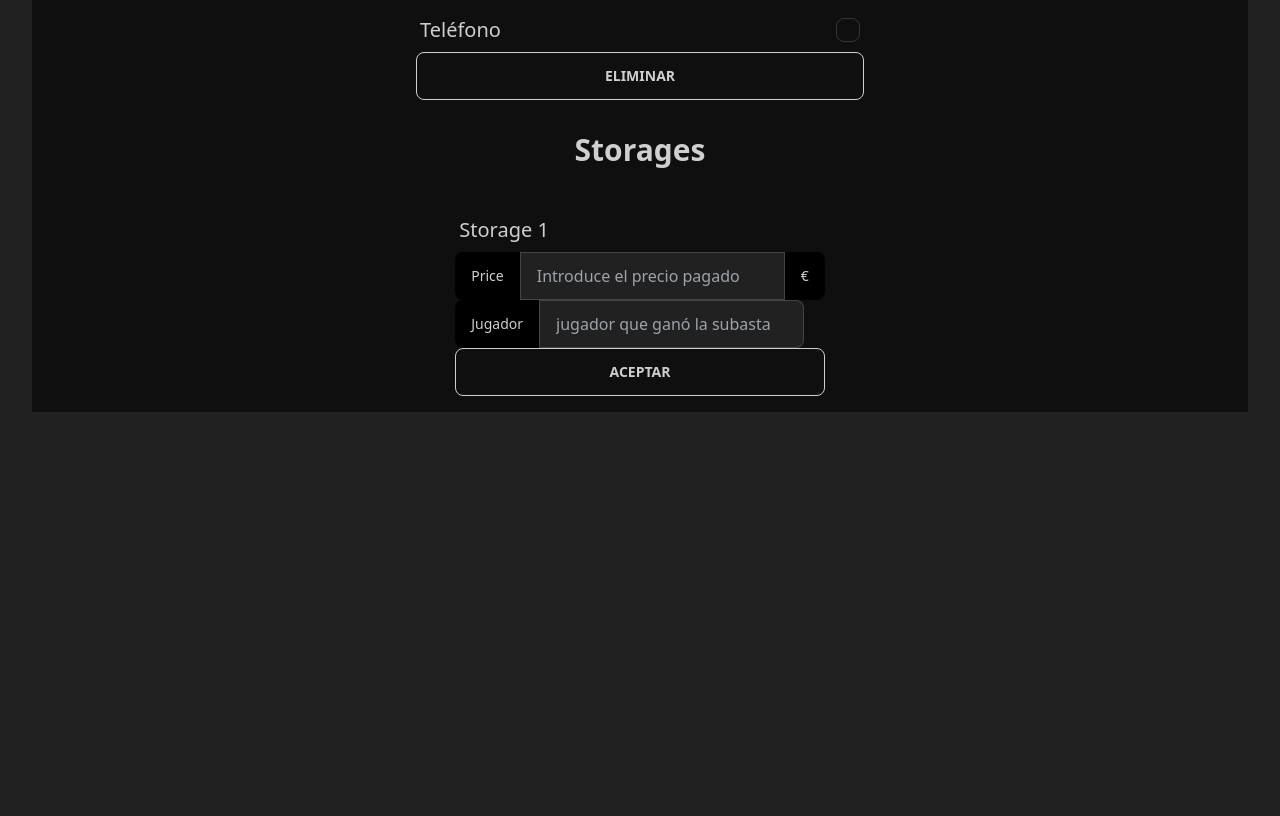
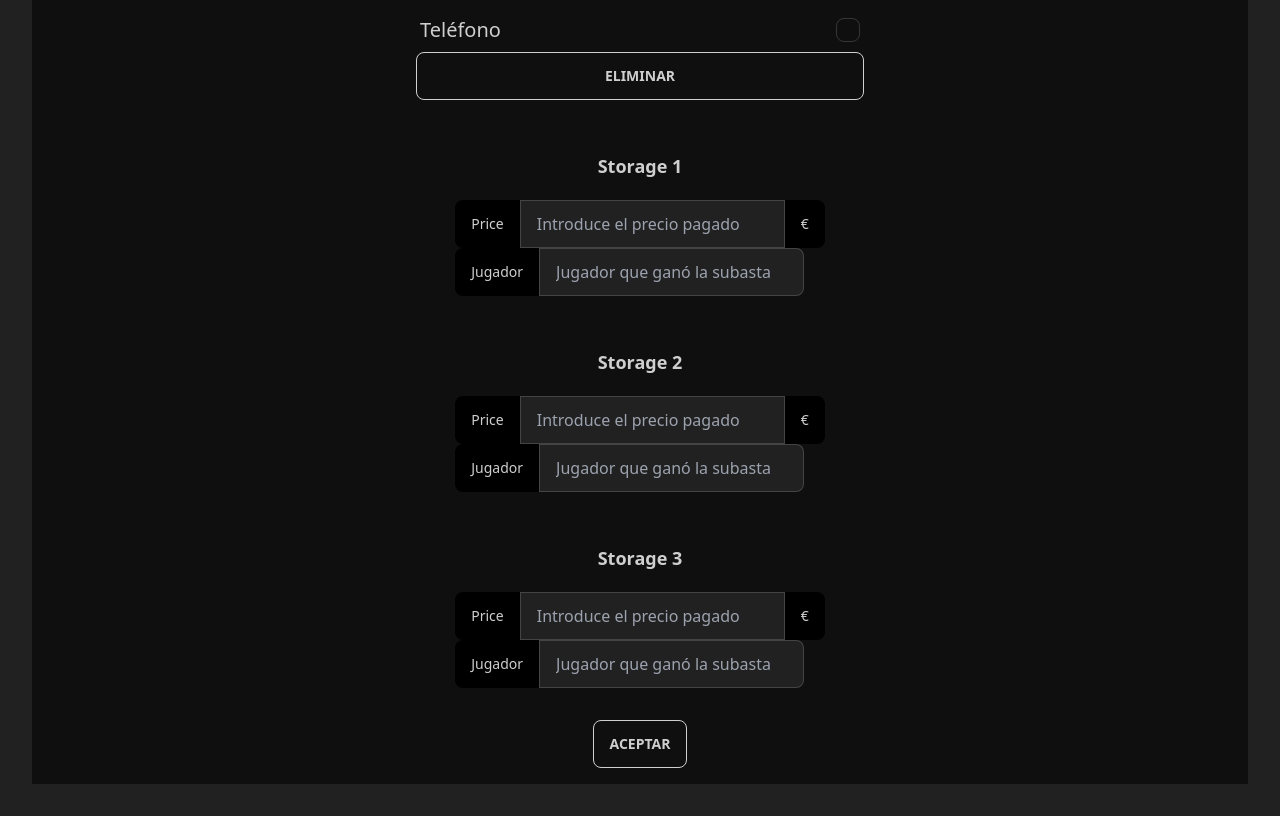
Before and after one commit to cris-casas/SPRINT-9, a React (Vite) app: page /storages in a window 1280 px wide. Shown: the part 627-1443 px from the top of the page. Before the commit the page ends 1071 px from the top, so only its background shows below. Built offline with nearby package versions, Linux system fonts and the light colour scheme.

Commit message:
storages-ok

```diff
--- a/src/pages/StoragesPage.jsx
+++ b/src/pages/StoragesPage.jsx
@@ -7,6 +7,27 @@ const DashboardPage = () => {
     { id: 3, name: 'Lámpara', prices: { priceOptionA: 30, priceOptionB: 31, priceOptionC: 32, priceOptionD: 33 }, selectedPrice: null, storage: ['Storage 2','Storage 3'] },
     { id: 4, name: 'Reloj', prices: { priceOptionA: 40, priceOptionB: 41, priceOptionC: 42, priceOptionD: 43 }, selectedPrice: null, storage: ['Storage 2','Storage 3'] },
     { id: 5, name: 'Teléfono', prices: { priceOptionA: 50, priceOptionB: 51, priceOptionC: 52, priceOptionD: 53 }, selectedPrice: null, storage: ['Storage 1','Storage 2','Storage 3'] },
+  ]);
+
+  const [storages, setStorages] = useState([
+    {
+      id: 1,
+      name: 'Storage 1',
+      value: 3000,
+      formData: { price: '', player: '' },
+    },
+    {
+      id: 2,
+      name: 'Storage 2',
+      value: 6000,
+      formData: { price: '', player: '' },
+    },
+    {
+      id: 3,
+      name: 'Storage 3',
+      value: 5000,
+      formData: { price: '', player: '' },
+    },
   ]);
 
   const handleOptionClick = (option) => {
@@ -19,27 +40,16 @@ const DashboardPage = () => {
   };
 
   const handleCheckboxChange = (event, id) => {
-    if (event.target.checked) {
-      setObjects(objects.map(object => {
+    const updatedObjects = objects.map((object) => {
       if (object.id === id) {
         return {
           ...object,
-            seleccionado: true
+          seleccionado: event.target.checked,
         };
       }
       return object;
-      }));
-    } else {
-      setObjects(objects.map(object => {
-        if (object.id === id) {
-          return {
-            ...object,
-            seleccionado: false
-          };
-        }
-        return object;
-      }));
-    }
+    });
+    setObjects(updatedObjects);
   };
 
   const handleEliminarClick = () => {
@@ -47,31 +57,40 @@ const DashboardPage = () => {
     setObjects(objetosFiltrados);
   };
 
-  const [selectedStorage, setSelectedStorage] = useState(null);
-
-  const handleStorage = (storage) => {
-    const filteredObjects = objects.filter(object => object.storage.includes(storage));
-    const totalSelectedPrice = filteredObjects.reduce((sum, object) => sum + object.selectedPrice, 0);
-
-    const selectedStorage = {
-      storage,
-      objects: filteredObjects.map(object => ({
-        name: object.name,
-      })),
-      totalSelectedPrice,
+  const handleStorage = () => {
+    // Ejecutar el código necesario al hacer clic en "Aceptar" para todos los storages
+    storages.forEach(storage => {
+      // Aquí puedes ejecutar el código que necesitas para cada storage
+      const price = storage.formData.price;
+      const player = storage.formData.player;
+      // ...
+    });
+    console.log(storages);
   };
 
-    setSelectedStorage(selectedStorage);
-    console.log(selectedStorage);
+  const handleInputChange = (event, storageId) => {
+    const { name, value } = event.target;
+    const updatedStorages = storages.map((storage) => {
+      if (storage.id === storageId) {
+        return {
+          ...storage,
+          formData: {
+            ...storage.formData,
+            [name]: value,
+          },
         };
-
+      }
+      return storage;
+    });
+    setStorages(updatedStorages);
+  };
 
   return (
     <>
       <div className="hero bg-base-200">
         <div className="hero-content text-center">
           <div className="max-w-md">
-            <h1 className="text-3xl font-bold mb-10">Elige una opción de precio </h1>
+            <h1 className="text-3xl font-bold mb-10">Elige una opción de precio</h1>
             <div className="btn-group btn-group-vertical">
               <button className="btn btn-outline" onClick={() => handleOptionClick('priceOptionA')}>Opción A</button>
               <button className="btn btn-outline" onClick={() => handleOptionClick('priceOptionB')}>Opción B</button>
@@ -85,12 +104,12 @@ const DashboardPage = () => {
       <div className="hero bg-base-200">
         <div className="hero-content text-center">
           <div className="max-w-md">
-            <h1 className="text-3xl font-bold mb-10">Selecciona los objetos que no estan en juego</h1>
+            <h1 className="text-3xl font-bold mb-10">Elimina los objetos que no están en juego</h1>
             <div className="form-control">
               {objects.map(object => (
                 <div key={object.id}>
                   <label className="label cursor-pointer">
-                  <span className="label-text text-xl"> {object.name}</span>
+                    <span className="label-text text-xl">{object.name}</span>
                     <input
                       type="checkbox"
                       className="checkbox"
@@ -106,40 +125,55 @@ const DashboardPage = () => {
         </div>
       </div>
 
-      <div className="hero bg-base-200">
+      {storages.map((storage) => (
+        <div className="hero bg-base-200" key={storage.id}>
           <div className="hero-content text-center">
             <div className="max-w-md">
-            <h1 className="text-3xl font-bold mb-10">Storages</h1>
               <div className="form-control">
-              <label className="label">
-                <span className="label-text text-xl">Storage 1</span>
-              </label>
-            </div>
-            <div className="form-control">
+                <h2 className="text-lg font-bold my-5">{storage.name}</h2>
                 <label className="input-group input-group-md">
                   <span>Price</span>
-                <input type="text" placeholder="Introduce el precio pagado" className="input input-bordered" />
+                  <input
+                    type="text"
+                    placeholder="Introduce el precio pagado"
+                    className="input input-bordered"
+                    name="price"
+                    value={storage.formData.price}
+                    onChange={(e) => handleInputChange(e, storage.id)}
+                  />
                   <span>€</span>
                 </label>
-            </div>
-            <div className="form-control">
                 <label className="input-group input-group-md">
                   <span>Jugador</span>
-                <input type="text" placeholder="jugador que ganó la subasta" className="input input-bordered" />
+                  <input
+                    type="text"
+                    placeholder="Jugador que ganó la subasta"
+                    className="input input-bordered"
+                    name="player"
+                    value={storage.formData.player}
+                    onChange={(e) => handleInputChange(e, storage.id)}
+                  />
                 </label>
-              <button className="btn btn-outline" onClick={() => handleStorage('Storage 1')}>Aceptar</button>
               </div>
             </div>
           </div>
         </div>
+      ))}
 
-
-
+      <div className="hero bg-base-200">
+        <div className="hero-content text-center">
+          <div className="max-w-md">
+          <button className="btn btn-outline" onClick={handleStorage}>Aceptar</button>
+          </div>
+        </div>
+      </div>
     </>
   );
 };
 
 export default DashboardPage;
+
+
 
 /*{
 
```
Lines whose indentation alone changed are shown as unchanged.
